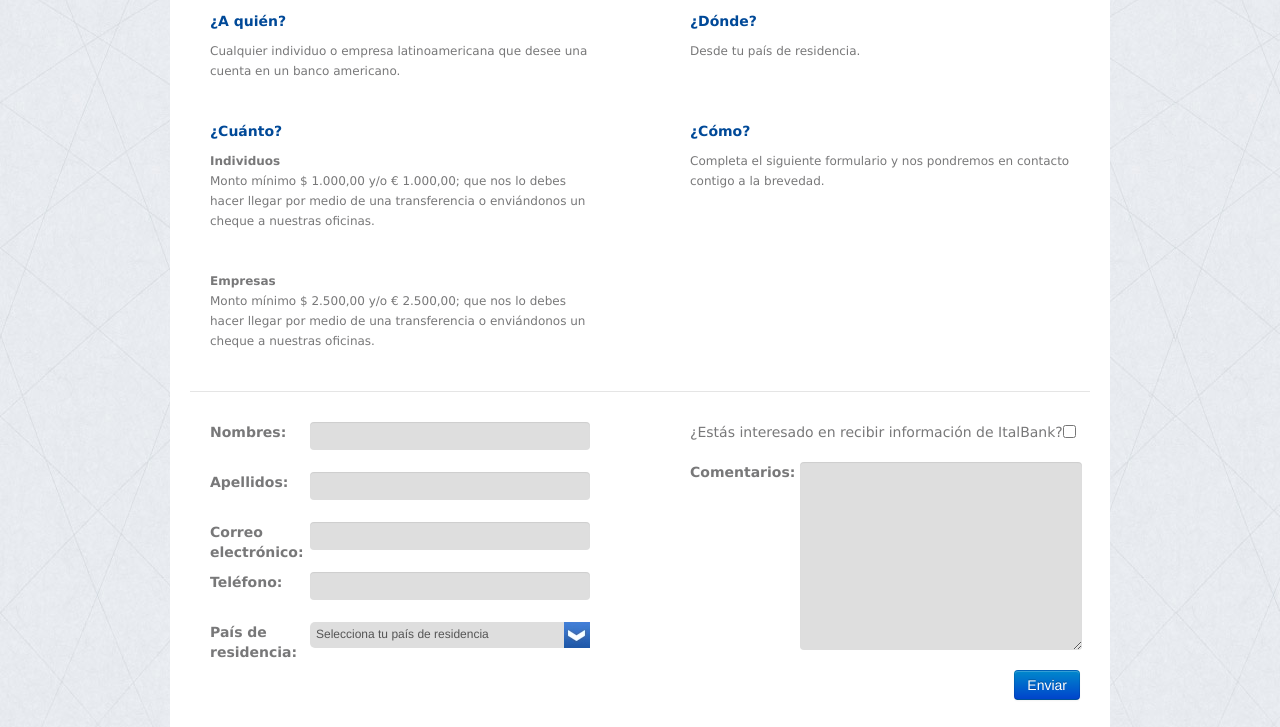
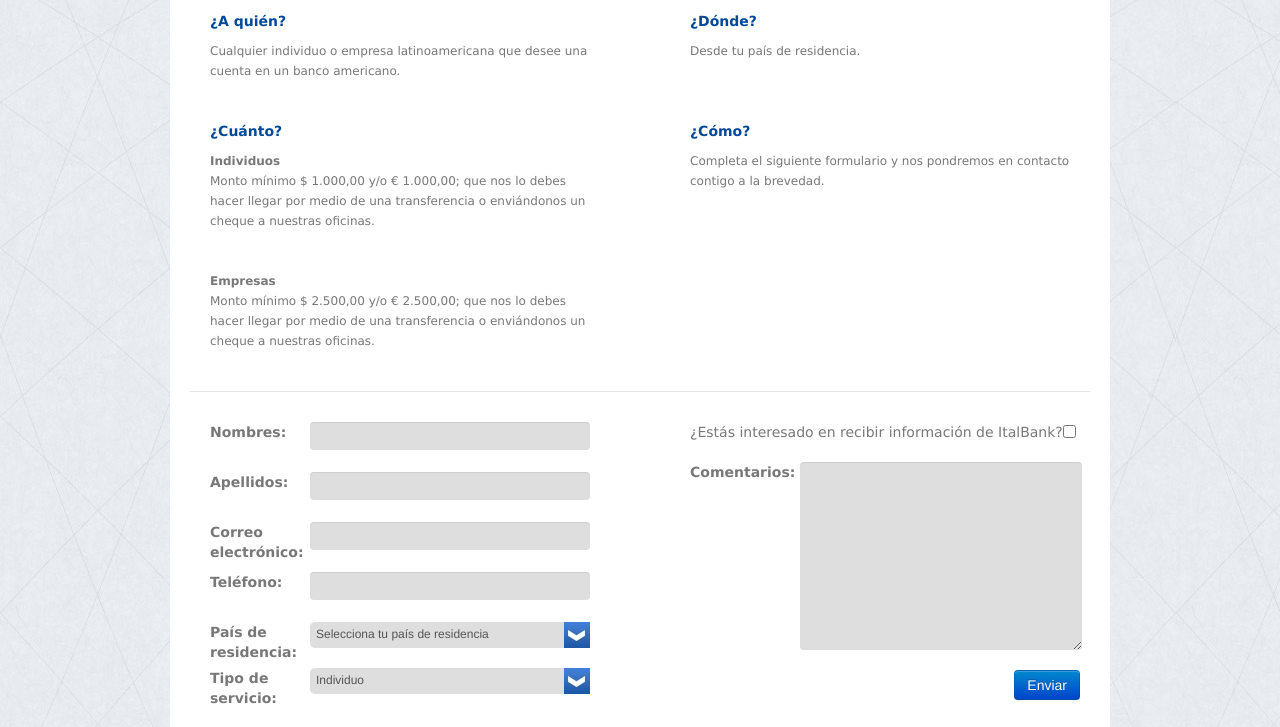
Before and after one commit to nachovz/italbank-landing, a plain HTML site: page index.html in a window 1280 px wide. Shown: the part 474-1201 px from the top of the page. Drawn offline with nearby package versions, Linux system fonts and the light colour scheme.

Commit message:
select tipo de servicio

```diff
--- a/index.html
+++ b/index.html
@@ -467,7 +467,17 @@
 									</div>
 									<div id="validation-country">*</div>
 								</div>
-
+								<div class="row">
+									<div class="span1">
+										<label for="country">Tipo de servicio:</label>
+									</div>
+									<div class="span4 styled-select">
+										<select id="country" name="Tipo de servicio" type="text">
+											<option>Individuo</option>
+											<option>Empresas</option>
+										</select>
+									</div>
+								</div>
 						</div>
 						<div class="span5">
 
```
